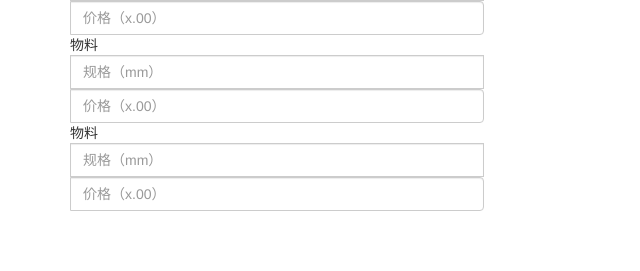
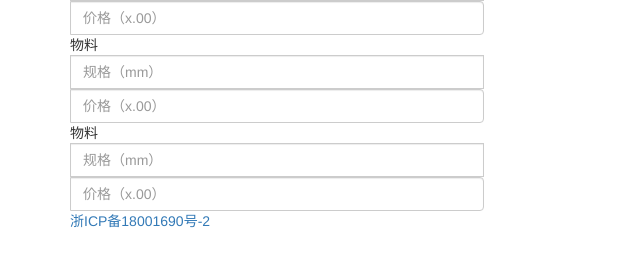
Before and after one commit to CypressAutumn/OptimalCost, a Flask app: page / in a window 1280 px wide. Shown: the part 529-800 px from the top of the page, without its empty margins (0-640 px from the left). Run offline with Flask 2, Linux system fonts and the light colour scheme; some libraries are stand-ins or nearby versions.

Commit message:
Update index.html

```diff
--- a/app/templates/index.html
+++ b/app/templates/index.html
@@ -72,4 +72,5 @@
     <input type="text" aria-label="Last name" class="form-control" placeholder="价格（x.00）">
   </div>
 </div>
+<a href="https://beian.miit.gov.cn/">浙ICP备18001690号-2</a>
 {% endblock %}
```
